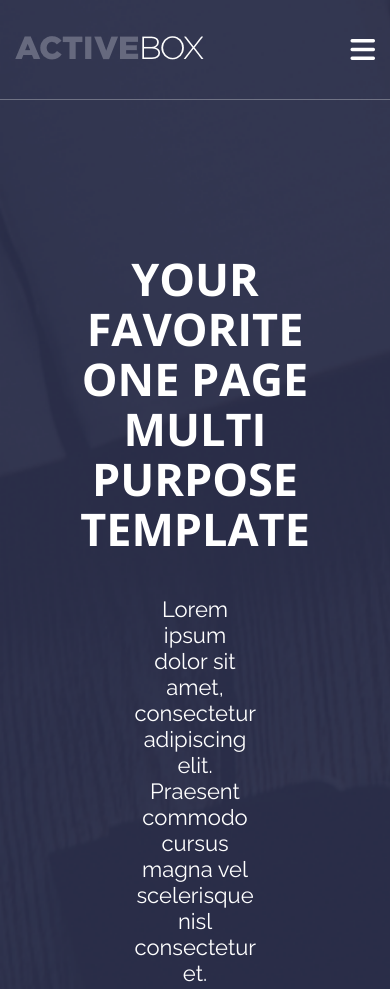
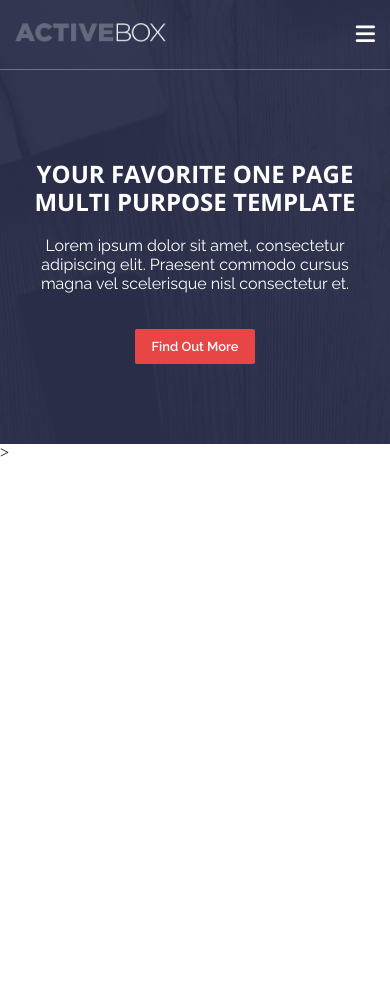
Before and after one commit to nayemhossain-20/activebox-responsive, a plain HTML site: page index.html in a window 390 px wide. Shown: the top 989 px of the page. After the commit the page ends 844 px from the top, so only its background shows below. Drawn offline with nearby package versions, Linux system fonts and the light colour scheme.

Commit message:
banner done

```diff
--- a/style.css
+++ b/style.css
@@ -33,7 +33,9 @@ a{
     justify-content: space-between;
     align-items: center;
     border-bottom: 1px solid rgba(255, 255, 255 ,0.3);
-
+}
+.header-logo a img{
+    width: 100%;
 }
 .menu-icon{
     display: none;
@@ -78,7 +80,7 @@ a{
     color: #FFF;
     text-transform: uppercase;
     text-align: center;
-    padding: 0 60px;
+    padding: 0 80px;
 }
 .banner .container p{
     font-size: 22px;
@@ -380,5 +382,110 @@ a{
     .banner .container h1 {
         font-size: 45px;
         line-height: 50px;
+        padding: 0 50px;
+   }
+   .banner .container p {
+    padding: 0 60px;
+
 }
 }
+@media screen and (max-width: 768px){
+    .header {
+        height: 84px;
+    }
+    .banner {
+        padding-top: 200px;
+        padding-bottom: 100px;
+    }
+    .banner .container p {
+        margin-top: 40px;
+        margin-bottom: 70px;
+    }
+    .banner .container a{
+        padding: 14px 28px;
+    }
+}
+
+@media screen and (max-width: 768px){
+    .banner .container h1 {
+        font-size: 34px;
+        line-height: 40px;
+        padding: 0 40px;
+   }
+   .banner .container p {
+    font-size: 18px;
+    margin-top: 32px;
+    margin-bottom: 60px;
+    padding: 0 20px;
+}
+.banner .container a{
+    padding: 12px 22px;
+}
+}
+
+@media screen and (max-width: 560px){
+    .header {
+        height: 70px;
+    }
+    .header-logo a img{
+        width: 80%;
+    }
+    .menu-icon i{
+        font-size: 22px;
+    }
+    .banner .container h1 {
+        font-size: 28px;
+        line-height: 32px;
+        padding: 0 16px;
+   }
+   .banner .container p {
+    margin-top: 32px;
+    margin-bottom: 60px;
+    padding: 0;
+}
+}
+
+@media screen and (max-width: 430px){
+    .banner {
+        padding-top: 160px;
+        padding-bottom: 80px;
+    }
+    .banner .container h1 {
+        font-size: 24px;
+        line-height: 28px;
+        padding: 0 9px;
+   }
+   .banner .container p {
+    font-size: 16px;
+    margin-top: 20px;
+    margin-bottom: 36px;
+}
+.banner .container a{
+    padding: 10px 16px;
+}
+}
+@media screen and (max-width: 350px){
+    .header {
+        height: 60px;
+    }
+    .banner {
+        padding-top: 120px;
+        padding-bottom: 70px;
+    }
+    .banner .container h1 {
+        font-size: 24px;
+        line-height: 28px;
+        padding: 0 2px;
+   }
+   .banner .container p {
+    font-size: 16px;
+    margin-top: 18px;
+    margin-bottom: 32px;
+}
+.header-logo a img{
+    width: 70%;
+}
+.menu-icon i{
+    font-size: 18px;
+}
+}
```
